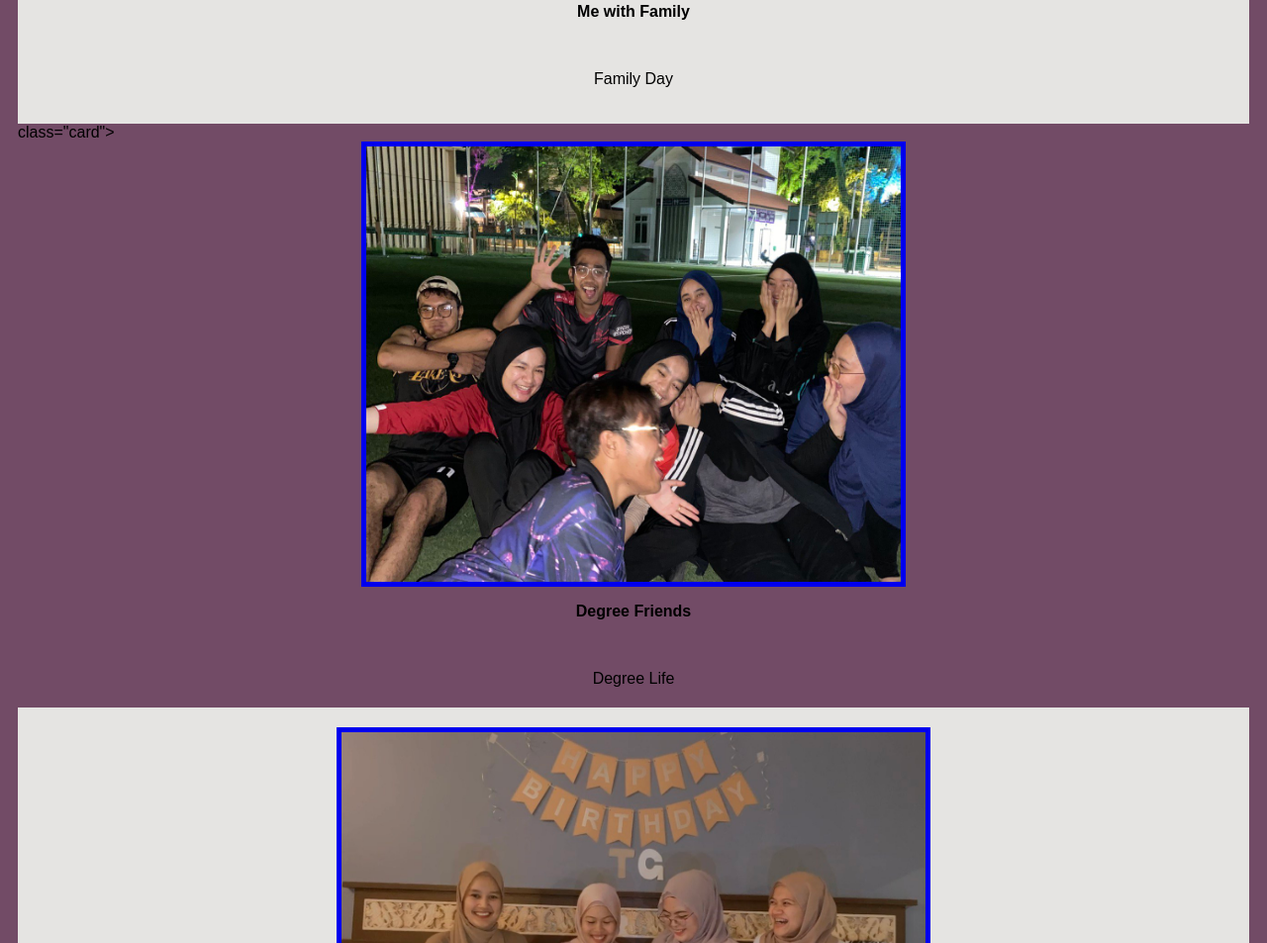
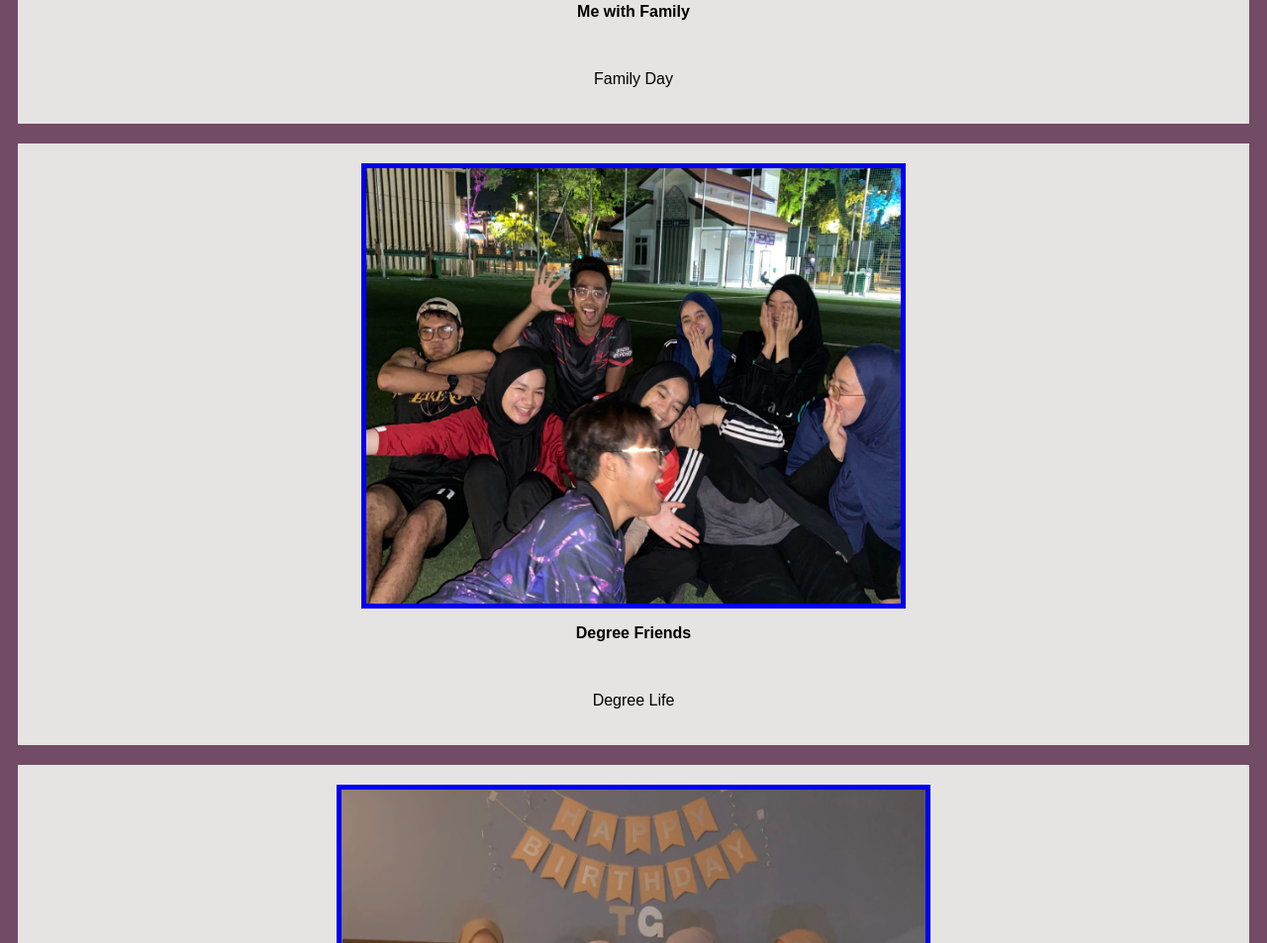
Before and after one commit to TgNurEleana/23_ims456_2424c_individual, a plain HTML site: page gallery.html in a window 1280 px wide. Shown: the part 838-1791 px from the top of the page at 99% size. Drawn offline with Linux system fonts and the light colour scheme.

Commit message:
Update gallery.html

```diff
--- a/gallery.html
+++ b/gallery.html
@@ -36,8 +36,7 @@
                </center>
 </div>
 
-<div>
-  class="card">
+<div class="card">
      <center> <a href="imej/ecey.jpg"> <img src="imej/ecey.jpg" width="550" height="450" border="5"> </a> </center>
       <center> <p> <b>Degree Friends</b> </p> <br>
                <p> Degree Life  </p>
```
